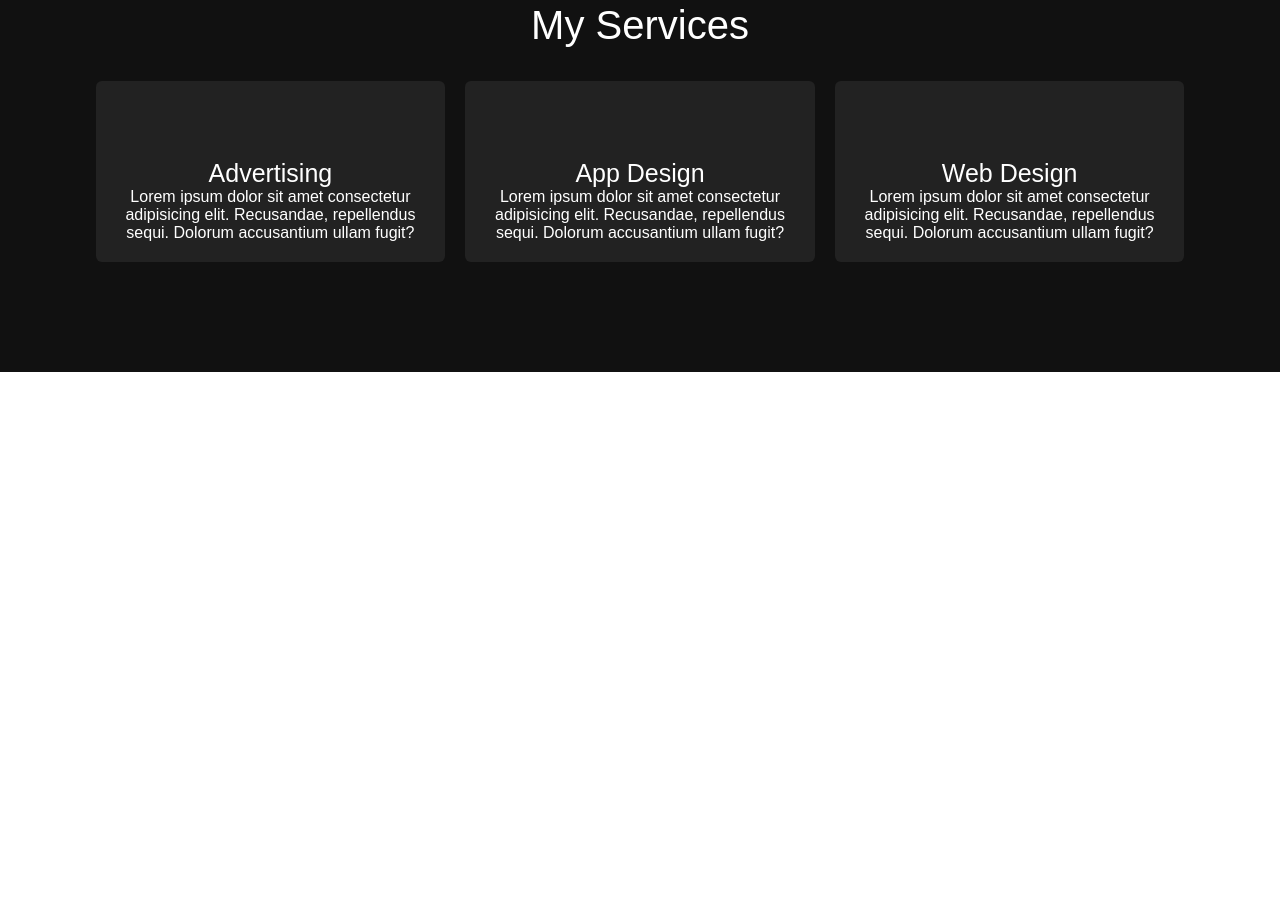
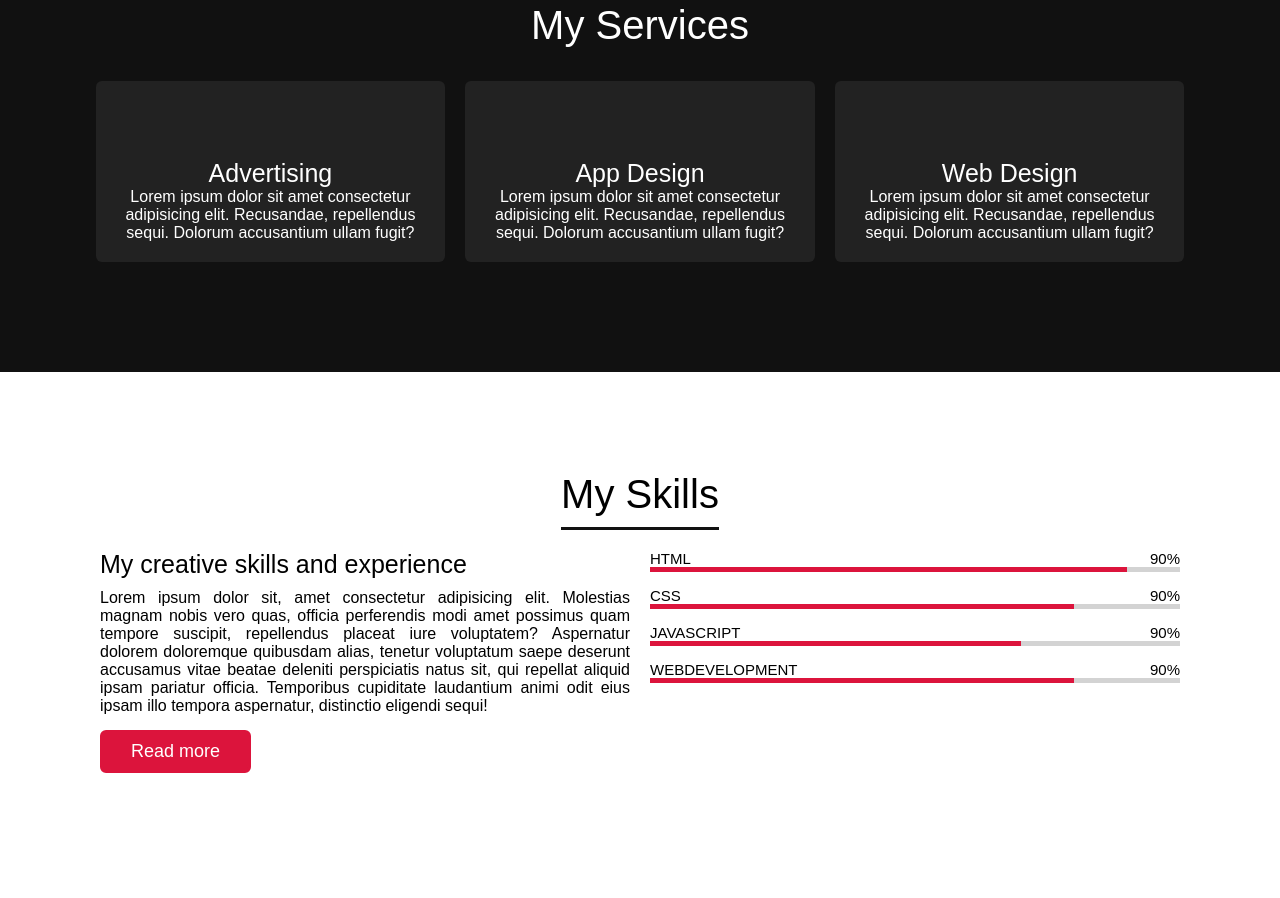
Before and after one commit to afreedituttu/portfolio, a plain HTML site: page index.html in a window 1280 px wide. Shown: the part 1569-2467 px from the top of the page. Before the commit the page ends 1941 px from the top, so only its background shows below. Drawn offline with nearby package versions, Linux system fonts and the light colour scheme.

Commit message:
skills section completed

```diff
--- a/index.html
+++ b/index.html
@@ -84,6 +84,49 @@
             </div>
         </div>
     </section>
+    <!-- skills section start -->
+    <section class="skills" id="skills">
+        <div class="max-width">
+            <div class="title-container"><h2 class="title">My Skills</h2></div>
+            <div class="skills-content">
+                <div class="column left">
+                    <div class="text">My creative skills and experience</div>
+                    <p>Lorem ipsum dolor sit, amet consectetur adipisicing elit. Molestias magnam nobis vero quas, officia perferendis modi amet possimus quam tempore suscipit, repellendus placeat iure voluptatem? Aspernatur dolorem doloremque quibusdam alias, tenetur voluptatum saepe deserunt accusamus vitae beatae deleniti perspiciatis natus sit, qui repellat aliquid ipsam pariatur officia. Temporibus cupiditate laudantium animi odit eius ipsam illo tempora aspernatur, distinctio eligendi sequi!</p>
+                    <a href="#">Read more</a>
+                </div>
+                <div class="column right">
+                    <div class="bars">
+                        <div class="info verticle-center">
+                            <span>HTML</span>
+                            <span>90%</span>
+                        </div>
+                        <div class="line html"></div>
+                    </div>
+                    <div class="bars">
+                        <div class="info verticle-center">
+                            <span>CSS</span>
+                            <span>90%</span>
+                        </div>
+                        <div class="line css"></div>
+                    </div>
+                    <div class="bars">
+                        <div class="info verticle-center">
+                            <span>JAVASCRIPT</span>
+                            <span>90%</span>
+                        </div>
+                        <div class="line javascript"></div>
+                    </div>
+                    <div class="bars">
+                        <div class="info verticle-center">
+                            <span>WEBDEVELOPMENT</span>
+                            <span>90%</span>
+                        </div>
+                        <div class="line webdevelopment"></div>
+                    </div>
+                </div>
+            </div>
+        </div>
+    </section>
     <script src="script.js"></script>
 </body>
 </html>
--- a/style.css
+++ b/style.css
@@ -207,7 +207,7 @@ section .title{
     background: #111;
     color: #fff;
 }
-.serv-content{
+.serv-content, .skills .skills-content{
     display: flex;
     flex-wrap: wrap;
     justify-content: center;
@@ -247,6 +247,92 @@ section .title{
 
 .services .serv-content .card:hover{
     background: crimson;
+}
+
+/* skill section styling */
+
+.skills .skills-content .column{
+    width: calc(50% - 30px);
+    margin: 10px;
+}
+
+.skills .skills-content .right{
+    position: relative;
+    align-items: center;
+}
+
+.skills .skills-content .left{
+
+    text-align: justify;
+}
+
+.skills .skills-content .left a{
+    background: crimson;
+    color: #fff;
+    font-size: 18px;
+    margin-top: 15px;
+    padding: 8px 28px;
+    border-radius: 6px;
+    border: 3px solid crimson;
+    display: inline-block;
+    transition: all 0.3s ease;
+    margin-bottom: 15px;
+}
+
+.skills .skills-content .left a:hover{
+    background: none;
+    color: crimson;
+}
+
+.skills .skills-content .left .text{
+    font-size: 25px;
+    font-weight: 500;
+    margin-bottom: 10px;
+}
+
+.skills .skills-content .right .bars{
+    margin-bottom: 15px;
+}
+
+.skills .skills-content .right .info{
+    display: flex;
+    align-items: center;justify-content: space-between;
+}
+
+.skills .skills-content .right span{
+    font-weight: 500;
+    font-size: 15px;
+}
+
+.skills .skills-content .right .line{
+    height: 5px;
+    width: 100%;
+    background: lightgray;
+    position: relative;
+    margin-bottom: 5px;
+}
+
+.skills .skills-content .right .line::before{
+    content: "";
+    position: absolute;
+    height: 100%;
+    width: 80%;
+    left: 0;
+    top: 0;
+    background: crimson;
+}
+
+.skills .skills-content .right .html::before{
+    width: 90%;
+}
+.skills .skills-content .right .css::before{
+    width: 80%;
+}
+.skills .skills-content .right .javascript::before{
+    width: 70%;
+}
+.skills .skills-content .right .webdevelopment::before{
+    width: 80%;
 }
 
 /* responsive media queries */
@@ -346,6 +432,9 @@ section .title{
         width: 100%;
         margin-bottom: 20px;
     }
+    .skills .skills-content .column{
+        width: 100%;
+    }
 }
 @media (max-width:500px){
     .home .home-content .text-2{
```
